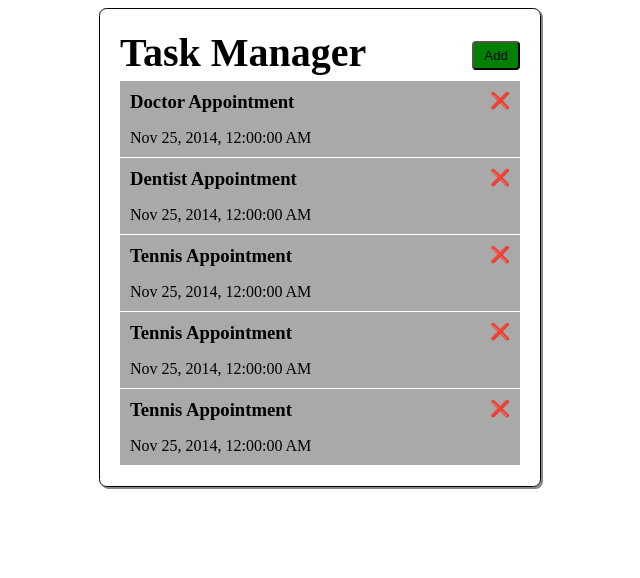
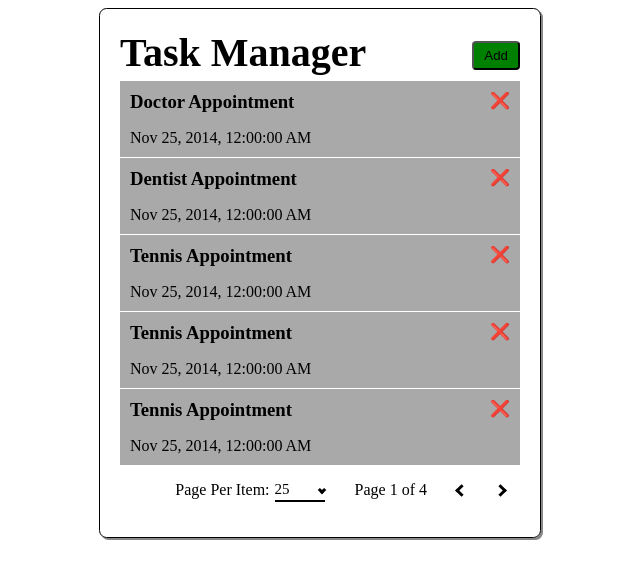
Before and after one commit to lammau123/TaskManagerAngular, an Angular app: page / in a window 1280 px wide. Shown: the top 578 px of the page, without its empty margins (320-960 px from the left). Built offline with nearby package versions, Linux system fonts and the light colour scheme.

Commit message:
add pagination

```diff
--- a/src/app/app.module.ts
+++ b/src/app/app.module.ts
@@ -6,13 +6,15 @@ import { AppComponent } from './app.component';
 import { TaskManagerComponent } from './components/task-manager/task-manager.component';
 import { TaskComponent } from './components/task/task.component';
 import { TaskFormComponent } from './components/task-form/task-form.component';
+import { PaginatorComponent } from './components/paginator/paginator.component';
 
 @NgModule({
   declarations: [
     AppComponent,
     TaskManagerComponent,
     TaskComponent,
-    TaskFormComponent
+    TaskFormComponent,
+    PaginatorComponent
   ],
   imports: [
     BrowserModule,
--- /dev/null
+++ b/src/app/components/paginator/paginator.component.css
@@ -0,0 +1,71 @@
+.page-container {
+    display: flex;
+    justify-content: flex-end;
+}
+
+.lt {
+    margin: 15px;
+}
+
+.gt {
+    margin: 15px;
+}
+
+.current-page {
+    margin: 15px;
+}
+
+.page-per-item {
+    display: flex;
+    margin: 15px;
+    cursor: pointer;
+}
+
+.page-item {
+    display: flex;
+    justify-content:space-between;
+    width: 50px;
+    border-bottom: 2px solid;
+}
+
+.page-item-label {
+    padding-right: 5px;
+}
+
+.arrow {
+    border: solid black;
+    border-width: 0 3px 3px 0;
+    display: inline-block;
+    padding: 3px;
+}
+
+.right {
+    transform: rotate(-45deg);
+    -webkit-transform: rotate(-45deg);
+}
+
+.left {
+    transform: rotate(135deg);
+    -webkit-transform: rotate(135deg);
+}
+
+.drop-arrow {
+    border: solid black;
+    border-width: 0 3px 3px 0;
+    display: inline-block;
+    padding: 3px;
+    height: 3px;
+    width: 3px;
+    padding: 0px;
+    margin-bottom: 2px;
+}
+
+.down {
+    transform: rotate(45deg);
+    -webkit-transform: rotate(45deg);
+}
+
+.item-no {
+    font-size: 15px;
+    margin-bottom: 2px;
+}
--- /dev/null
+++ b/src/app/components/paginator/paginator.component.html
@@ -0,0 +1,8 @@
+<div class="page-container">
+    <div class="page-per-item">
+        <div class="page-item-label">Page Per Item:</div>
+        <div class="page-item"><div class="item-no">25</div><div><i class="drop-arrow down"></i></div></div>
+    </div>
+    <div class="current-page">Page 1 of 4</div>
+    <div class="lt"><i class="arrow left"></i></div><div class="gt"><i class="arrow right"></i></div>
+</div>
--- /dev/null
+++ b/src/app/components/paginator/paginator.component.ts
@@ -0,0 +1,15 @@
+import { Component, OnInit } from '@angular/core';
+
+@Component({
+  selector: 'app-paginator',
+  templateUrl: './paginator.component.html',
+  styleUrls: ['./paginator.component.css']
+})
+export class PaginatorComponent implements OnInit {
+
+  constructor() { }
+
+  ngOnInit(): void {
+  }
+
+}
--- a/src/app/components/task-manager/task-manager.component.html
+++ b/src/app/components/task-manager/task-manager.component.html
@@ -6,5 +6,6 @@
     <app-task-form *ngIf="isShowAddTask" (taskEvent)="insertTask($event)"></app-task-form>
     <div>
         <app-task *ngFor="let task of tasks" [task]="task" (deleteEvent)="deleteTask($event)"></app-task>
+        <app-paginator></app-paginator>
     </div>
 </div>
```
Also changed, not shown: 1 other file (tests, documents, lock files or other folders).
